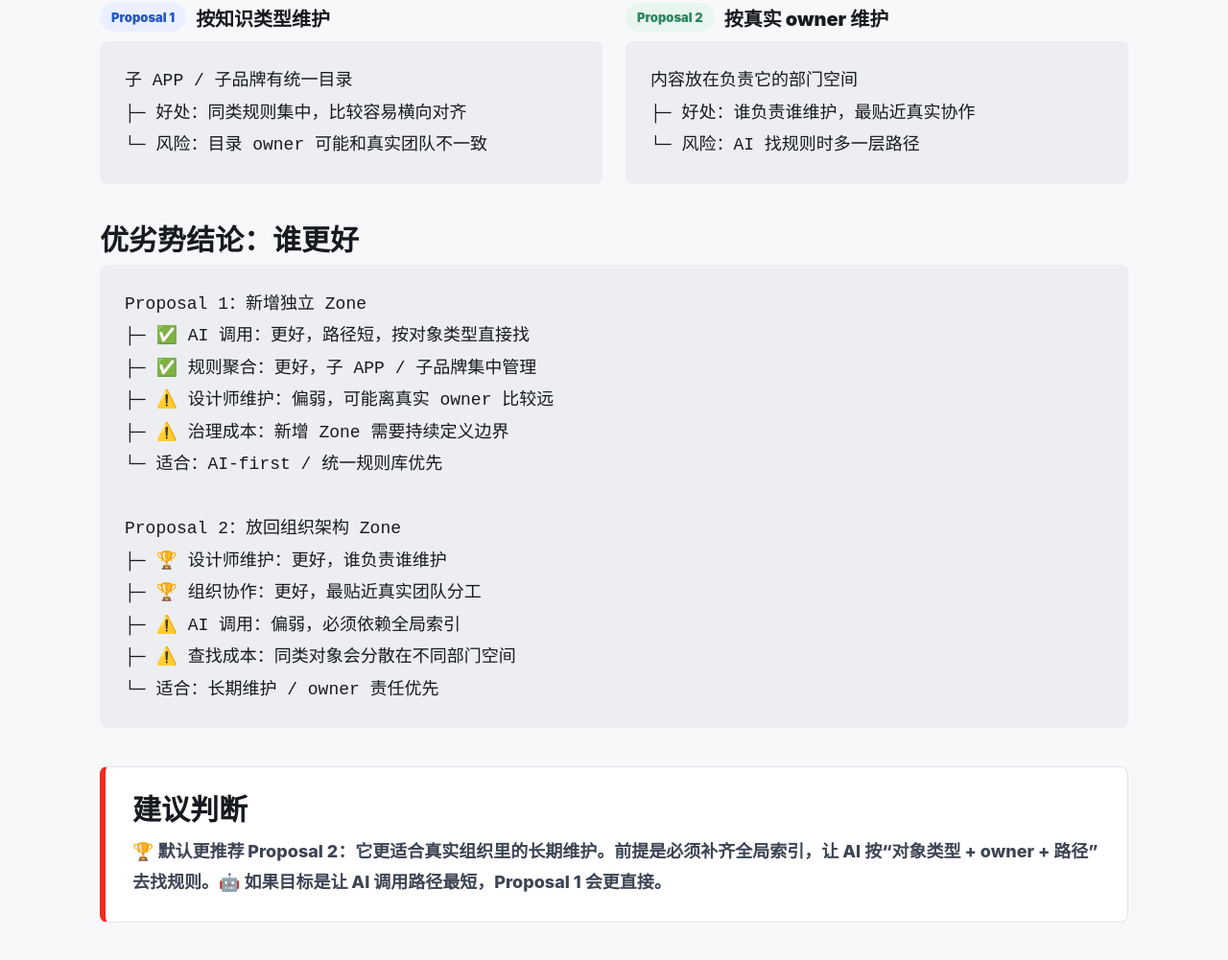
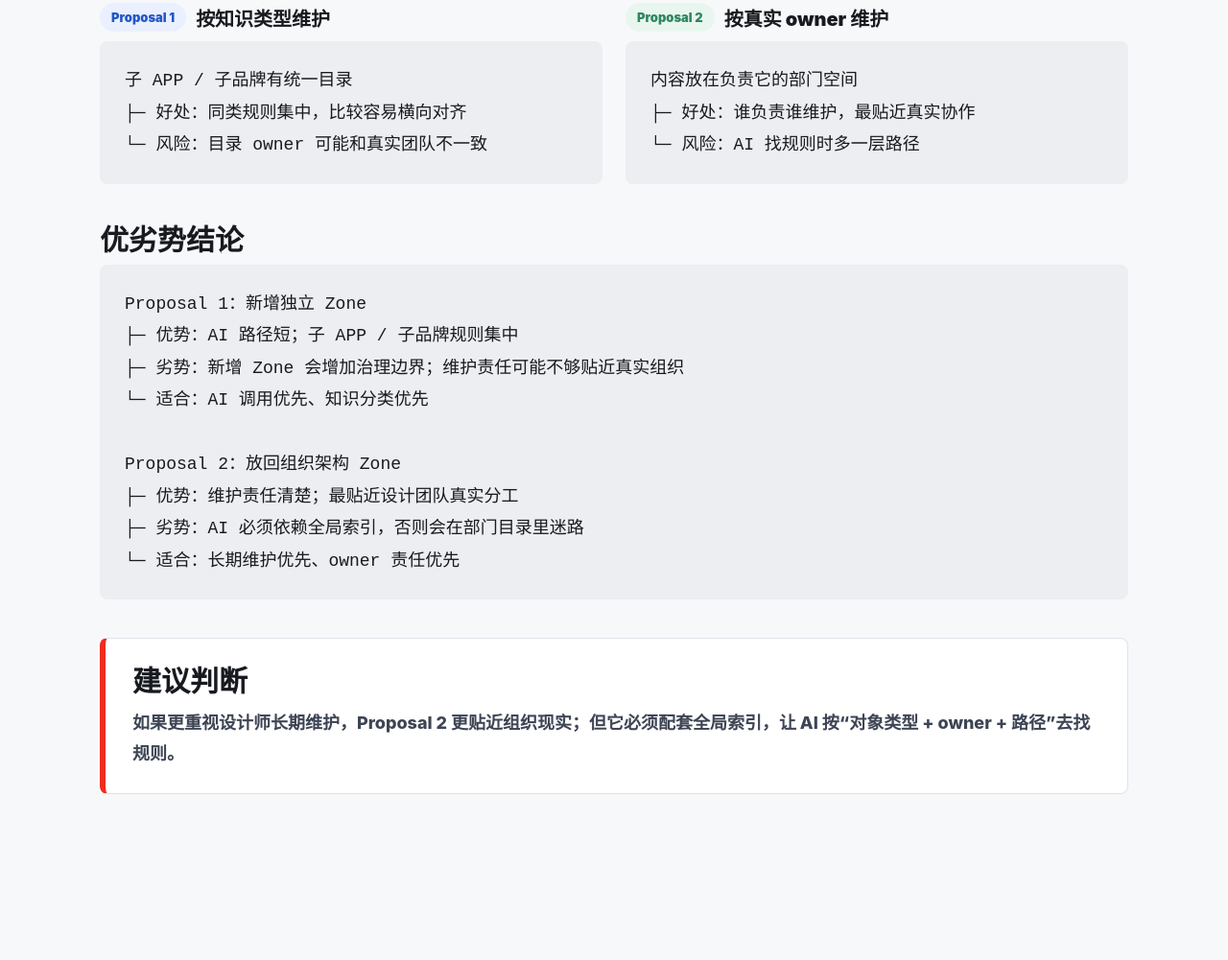
Before and after one commit to liuzhaoran88-rgb/jd-design-wiki-structure-proposal, a plain HTML site: page docs/zone-structure-proposal.html in a window 1280 px wide. Shown: the part 2403-3404 px from the top of the page at 96% size. After the commit the page ends 3303 px from the top, so only its background shows below. Drawn offline with Linux system fonts and the light colour scheme.

Commit message:
Revert "Clarify proposal tradeoffs with visual signals"
This reverts commit 565009ef1f76e21d4c5264d83530ec4647fd0e30.

```diff
--- a/docs/zone-structure-proposal.html
+++ b/docs/zone-structure-proposal.html
@@ -325,25 +325,21 @@
     </section>
 
     <section>
-      <h2>优劣势结论：谁更好</h2>
+      <h2>优劣势结论</h2>
       <pre class="tree-code"><code>Proposal 1：新增独立 Zone
-├─ ✅ AI 调用：更好，路径短，按对象类型直接找
-├─ ✅ 规则聚合：更好，子 APP / 子品牌集中管理
-├─ ⚠️ 设计师维护：偏弱，可能离真实 owner 比较远
-├─ ⚠️ 治理成本：新增 Zone 需要持续定义边界
-└─ 适合：AI-first / 统一规则库优先
+├─ 优势：AI 路径短；子 APP / 子品牌规则集中
+├─ 劣势：新增 Zone 会增加治理边界；维护责任可能不够贴近真实组织
+└─ 适合：AI 调用优先、知识分类优先
 
 Proposal 2：放回组织架构 Zone
-├─ 🏆 设计师维护：更好，谁负责谁维护
-├─ 🏆 组织协作：更好，最贴近真实团队分工
-├─ ⚠️ AI 调用：偏弱，必须依赖全局索引
-├─ ⚠️ 查找成本：同类对象会分散在不同部门空间
-└─ 适合：长期维护 / owner 责任优先</code></pre>
+├─ 优势：维护责任清楚；最贴近设计团队真实分工
+├─ 劣势：AI 必须依赖全局索引，否则会在部门目录里迷路
+└─ 适合：长期维护优先、owner 责任优先</code></pre>
     </section>
 
     <section class="decision">
       <h2>建议判断</h2>
-      <p>🏆 默认更推荐 Proposal 2：它更适合真实组织里的长期维护。前提是必须补齐全局索引，让 AI 按“对象类型 + owner + 路径”去找规则。🤖 如果目标是让 AI 调用路径最短，Proposal 1 会更直接。</p>
+      <p>如果更重视设计师长期维护，Proposal 2 更贴近组织现实；但它必须配套全局索引，让 AI 按“对象类型 + owner + 路径”去找规则。</p>
     </section>
   </main>
 </body>
```
Also changed, not shown: zone-structure-proposal.html (+8 -12 lines).
